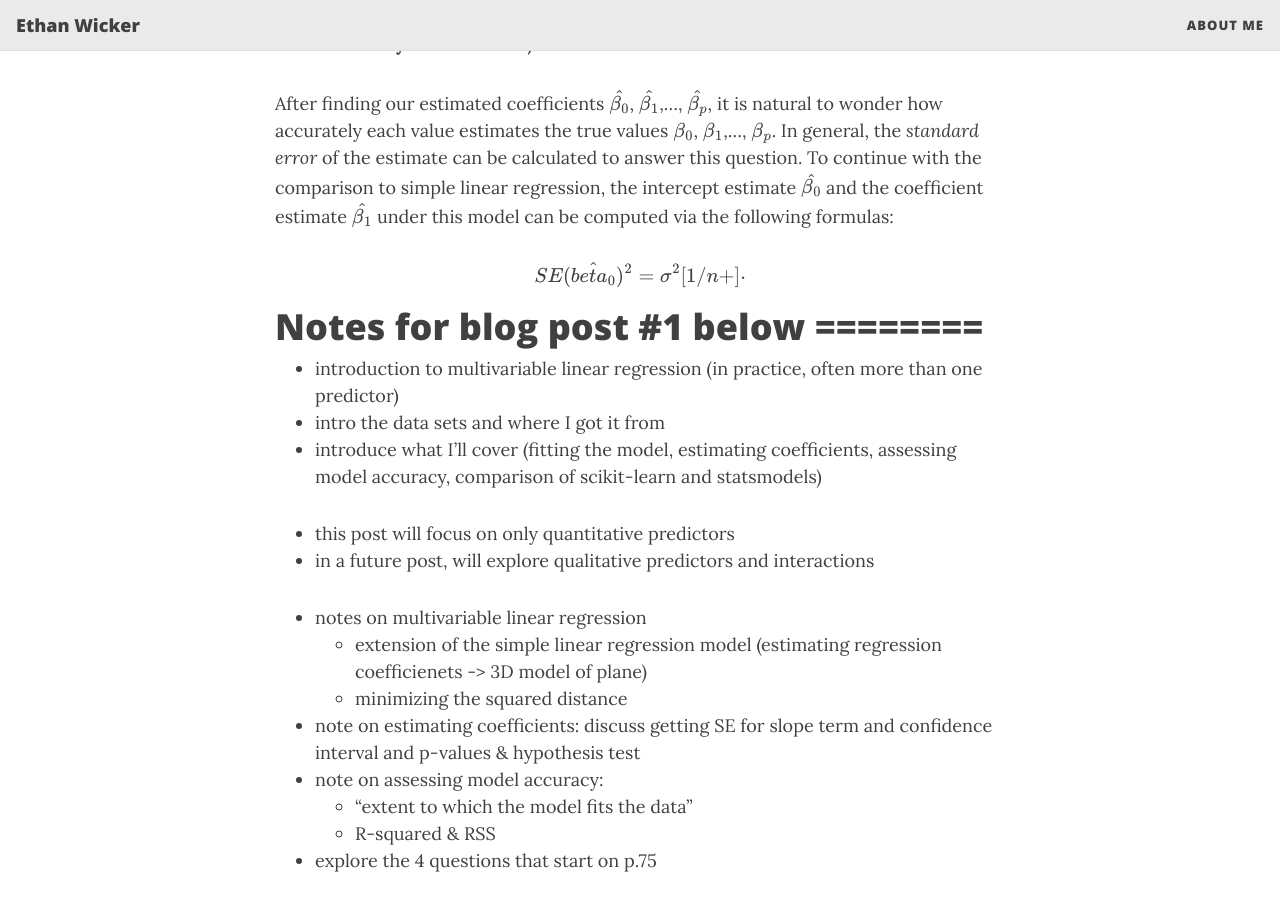
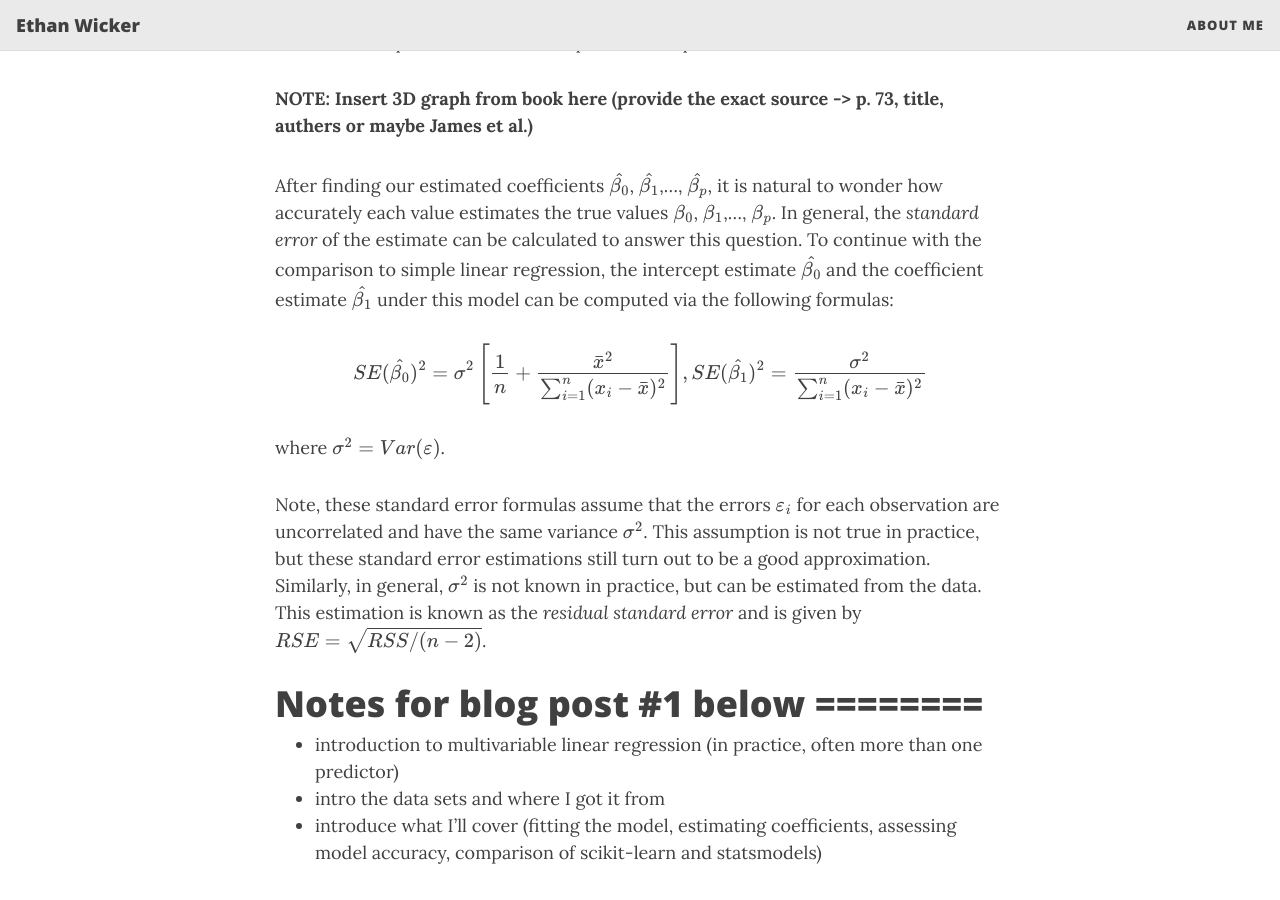
Before and after one commit to ethanwicker/ethanwicker.github.io, a Jekyll site: the page built from _posts/2021-01-08-multiple-linear-regression-001.md, in a window 1280 px wide and 900 px high, scrolled down 1536 px. Built offline with Jekyll 4.4.1, drawn with Linux system fonts in a browser that asks for light colours; nearby versions of some CDN libraries; formulas are drawn with MathJax 3; some of the changed text lies outside the part shown.

Commit message:
Updating MLR post #1

```diff
--- a/_posts/2021-01-08-multiple-linear-regression-001.md
+++ b/_posts/2021-01-08-multiple-linear-regression-001.md
@@ -4,6 +4,8 @@
 subtitle: An Exploration and Comparison of scikit-learn vs. statsmodels
 comments: false
 ---
+
+### Maybe in this post mention inspiration and modeled after ISL text
 
 Multiple linear regression is an extension of the simple linear regression model.  In its simplest form it is a relatively inflexible method that can produce insightful results and accurate predictions under certain conditions.  However, multiple linear regression has also been shown to be highly extensible, and many of these extensions (such as ridge regression, lasso regression, and logistic regression) vastly expand the usefulness and applicability of the linear regression paradigm.
 
@@ -35,9 +37,15 @@
 After finding our estimated coefficients $\hat{\beta_0}$, $\hat{\beta_1}$,..., $\hat{\beta_p}$, it is natural to wonder how accurately each value estimates the true values $\beta_0$, $\beta_1$,..., $\beta_p$.  In general, the *standard error* of the estimate can be calculated to answer this question.  To continue with the comparison to simple linear regression, the intercept estimate $\hat{\beta_0}$ and the coefficient estimate $\hat{\beta_1}$ under this model can be computed via the following formulas:
 
 $$
-\begin{aligned} SE(\hat{beta_0})^2 = \sigma^2[1/n + ] \end{aligned}.
+\begin{aligned}
+SE(\hat{\beta_0})^2 = \sigma^2\left[\frac{1}{n} + \frac{\bar{x}^2} {\sum_{i=1}^{n}(x_i-\bar{x})^2}\right],
+SE(\hat{\beta_1})^2 = \frac{\sigma^2}{\sum_{i=1}^{n}(x_i - \bar{x})^2}
+\end{aligned}
 $$
 
+where $\sigma^2 = Var(\varepsilon)$.
+
+Note, these standard error formulas assume that the errors $\varepsilon_i$ for each observation are uncorrelated and have the same variance $\sigma^2$.  This assumption is not true in practice, but these standard error estimations still turn out to be a good approximation.  Similarly, in general, $\sigma^2$ is not known in practice, but can be estimated from the data.  This estimation is known as the *residual standard error* and is given by $RSE = \sqrt{RSS/(n-2)}$.
 
 
 
```
